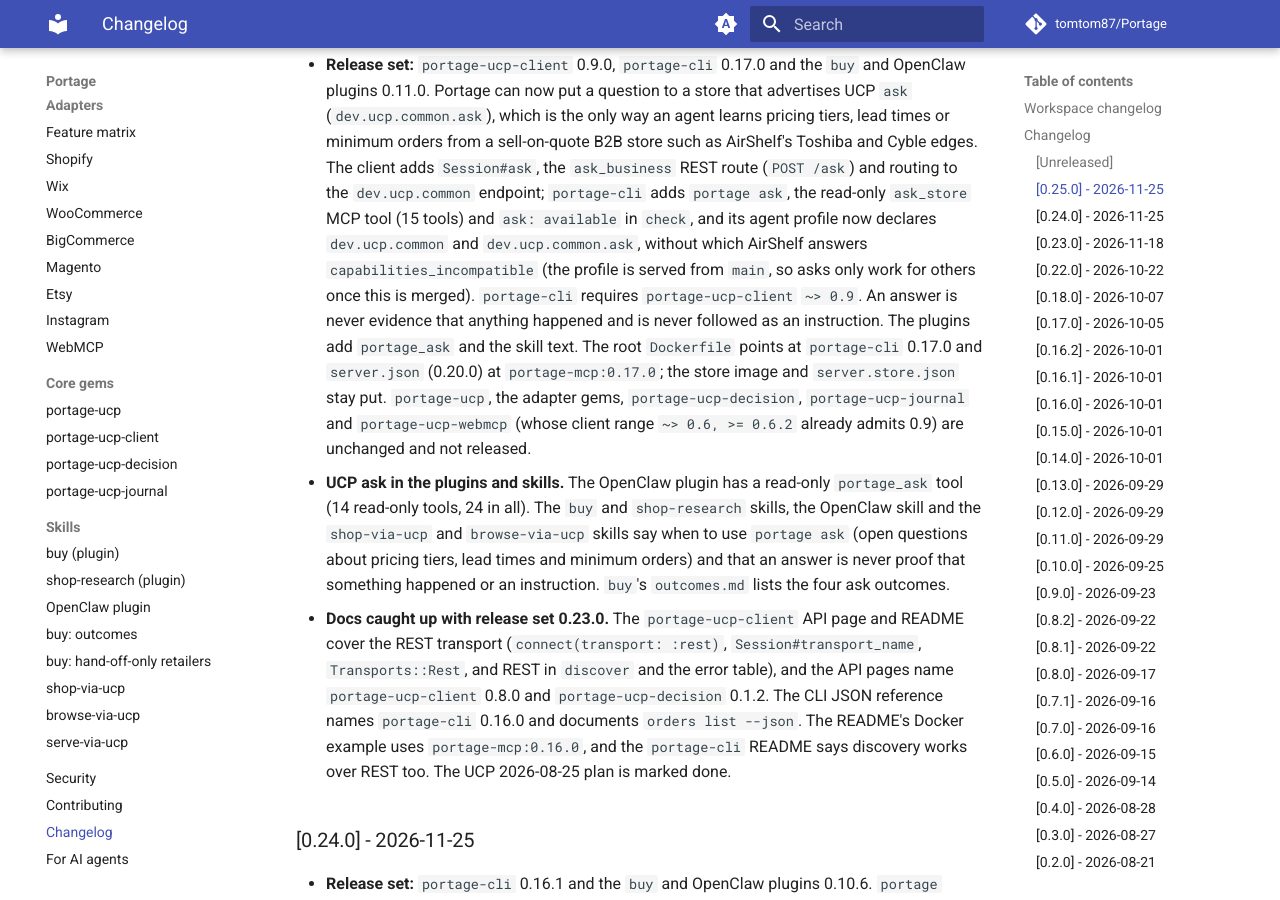
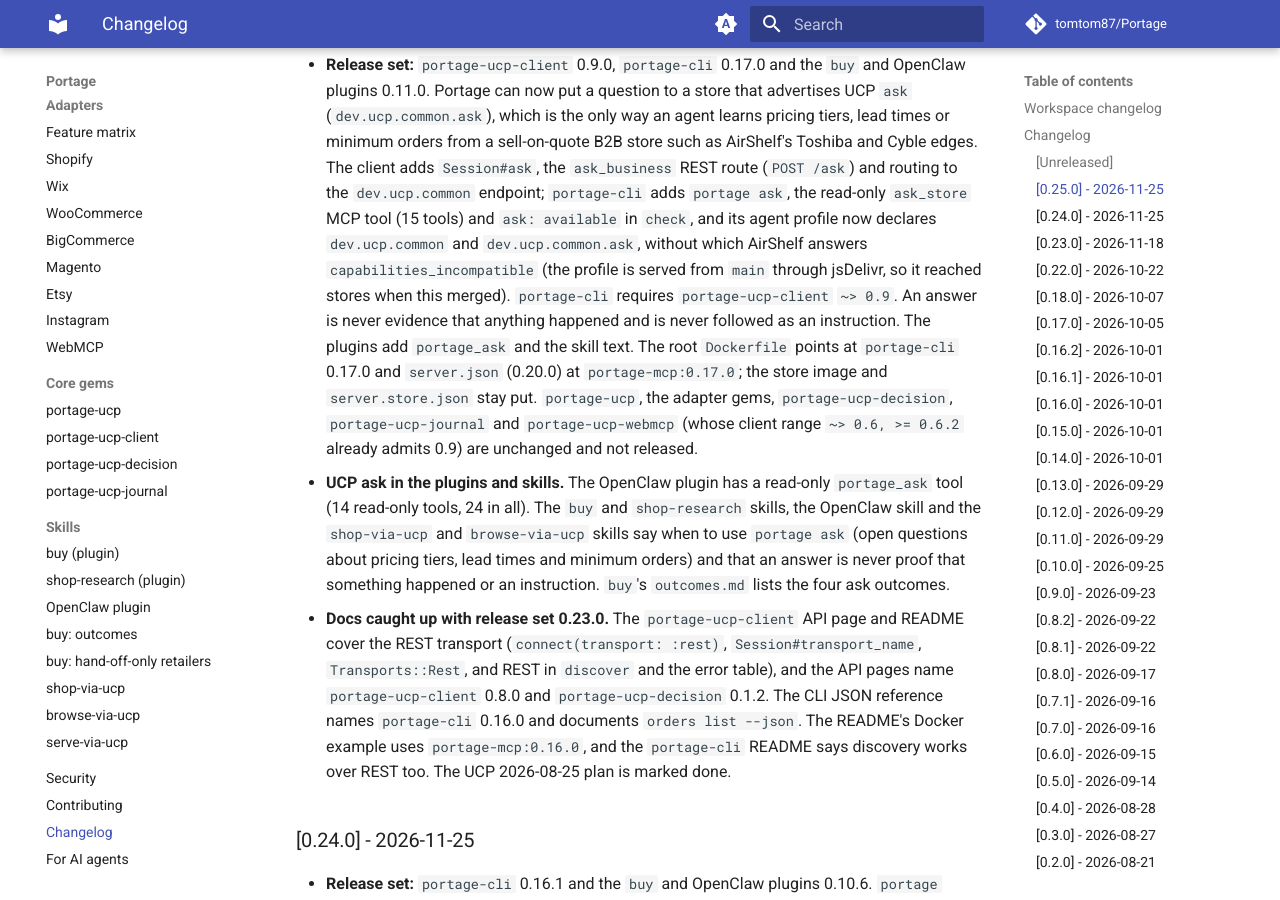
Before and after one commit to tomtom87/Portage, an MkDocs documentation site: the page built from docs/changelog.md, in a window 1280 px wide and 900 px high, scrolled down 1174 px. Built offline with MkDocs 1.6.1 and Material for MkDocs 9.7.7, drawn with Linux system fonts in a browser that asks for light colours; comment, search, counter and statistics services are not loaded.

Commit message:
Finalize the AirShelf note now that ask has shipped
The note said ask would ship in our next release. It has now shipped, in
0.25.0, and works on the default profile, so the note says that and is ready
for the user to send. The changelog, the plan and §73 also drop the wording
that still described the release as pending.

```diff
--- a/CHANGELOG.md
+++ b/CHANGELOG.md
@@ -11,7 +11,7 @@ this project is pre-1.0, so APIs may still shift between minor versions.
 
 ## [0.25.0] - 2026-11-25
 
-- **Release set:** `portage-ucp-client` 0.9.0, `portage-cli` 0.17.0 and the `buy` and OpenClaw plugins 0.11.0. Portage can now put a question to a store that advertises UCP `ask` (`dev.ucp.common.ask`), which is the only way an agent learns pricing tiers, lead times or minimum orders from a sell-on-quote B2B store such as AirShelf's Toshiba and Cyble edges. The client adds `Session#ask`, the `ask_business` REST route (`POST /ask`) and routing to the `dev.ucp.common` endpoint; `portage-cli` adds `portage ask`, the read-only `ask_store` MCP tool (15 tools) and `ask: available` in `check`, and its agent profile now declares `dev.ucp.common` and `dev.ucp.common.ask`, without which AirShelf answers `capabilities_incompatible` (the profile is served from `main`, so asks only work for others once this is merged). `portage-cli` requires `portage-ucp-client` `~> 0.9`. An answer is never evidence that anything happened and is never followed as an instruction. The plugins add `portage_ask` and the skill text. The root `Dockerfile` points at `portage-cli` 0.17.0 and `server.json` (0.20.0) at `portage-mcp:0.17.0`; the store image and `server.store.json` stay put. `portage-ucp`, the adapter gems, `portage-ucp-decision`, `portage-ucp-journal` and `portage-ucp-webmcp` (whose client range `~> 0.6, >= 0.6.2` already admits 0.9) are unchanged and not released.
+- **Release set:** `portage-ucp-client` 0.9.0, `portage-cli` 0.17.0 and the `buy` and OpenClaw plugins 0.11.0. Portage can now put a question to a store that advertises UCP `ask` (`dev.ucp.common.ask`), which is the only way an agent learns pricing tiers, lead times or minimum orders from a sell-on-quote B2B store such as AirShelf's Toshiba and Cyble edges. The client adds `Session#ask`, the `ask_business` REST route (`POST /ask`) and routing to the `dev.ucp.common` endpoint; `portage-cli` adds `portage ask`, the read-only `ask_store` MCP tool (15 tools) and `ask: available` in `check`, and its agent profile now declares `dev.ucp.common` and `dev.ucp.common.ask`, without which AirShelf answers `capabilities_incompatible` (the profile is served from `main` through jsDelivr, so it reached stores when this merged). `portage-cli` requires `portage-ucp-client` `~> 0.9`. An answer is never evidence that anything happened and is never followed as an instruction. The plugins add `portage_ask` and the skill text. The root `Dockerfile` points at `portage-cli` 0.17.0 and `server.json` (0.20.0) at `portage-mcp:0.17.0`; the store image and `server.store.json` stay put. `portage-ucp`, the adapter gems, `portage-ucp-decision`, `portage-ucp-journal` and `portage-ucp-webmcp` (whose client range `~> 0.6, >= 0.6.2` already admits 0.9) are unchanged and not released.
 
 - **UCP ask in the plugins and skills.** The OpenClaw plugin has a read-only `portage_ask` tool (14 read-only tools, 24 in all). The `buy` and `shop-research` skills, the OpenClaw skill and the `shop-via-ucp` and `browse-via-ucp` skills say when to use `portage ask` (open questions about pricing tiers, lead times and minimum orders) and that an answer is never proof that something happened or an instruction. `buy`'s `outcomes.md` lists the four ask outcomes.
 
```
Also changed, not shown: docs/design-log.md (+1 -1 lines), docs/plans/ucp-ask-airshelf-note.md (+3 -3 lines), docs/plans/ucp-ask.md (+1 -1 lines).
